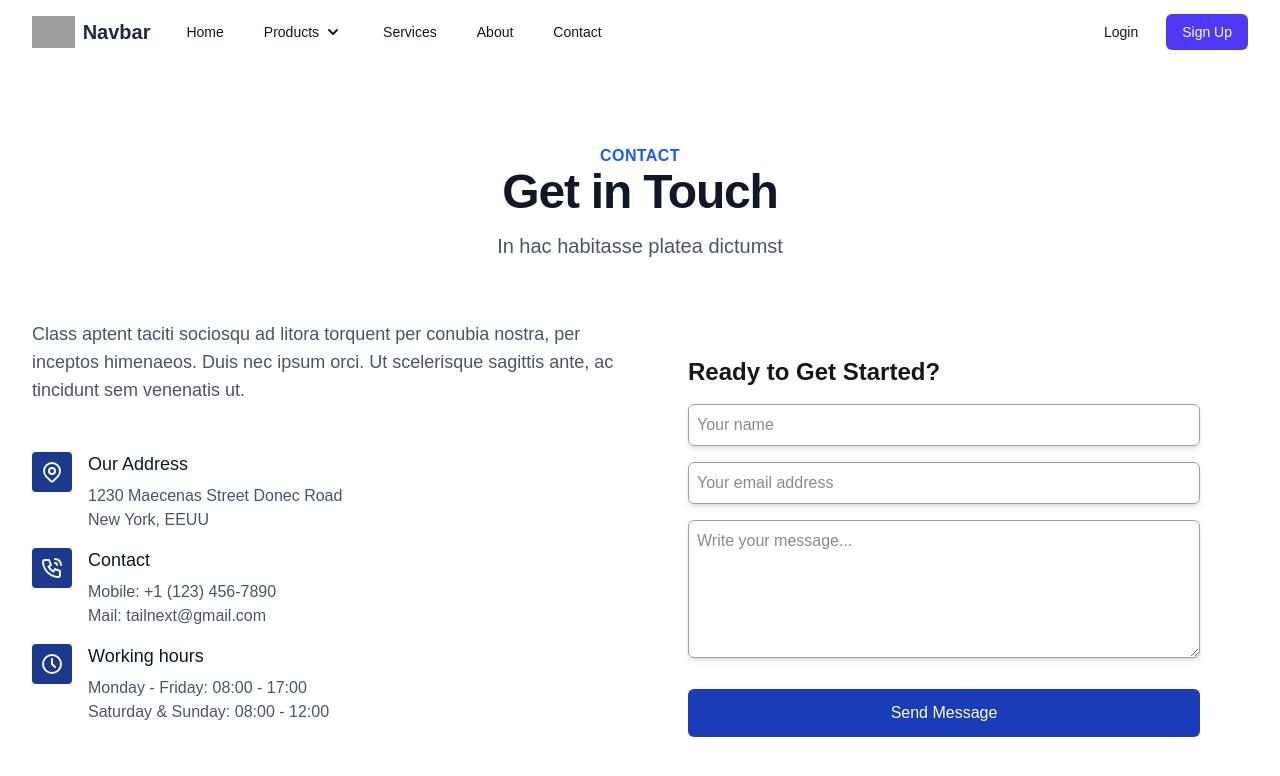
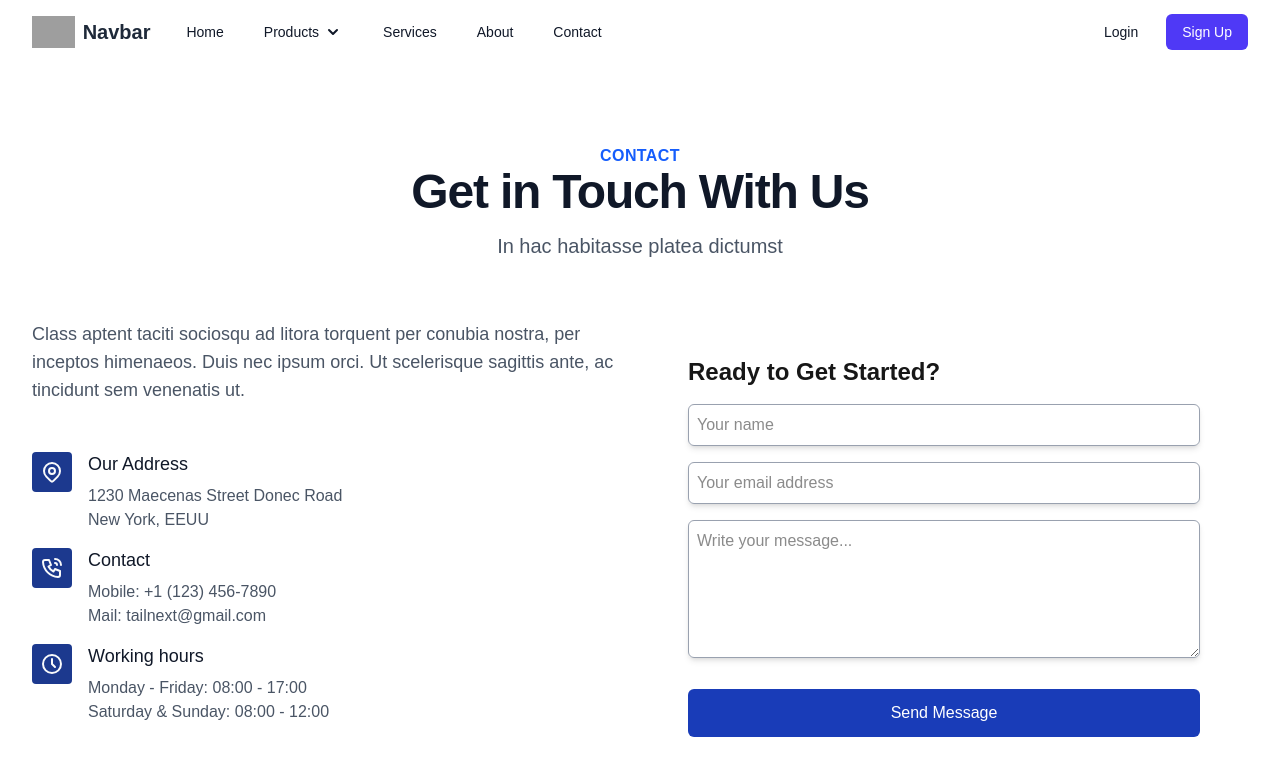
Before and after one commit to MaharjanGagan2057/Learning-Management-System, a Next.js app: page /Contact in a window 1280 px wide. Shown: the top 776 px of the page. Built offline with nearby package versions, Linux system fonts and the light colour scheme; grey boxes are pictures that could not be loaded.

Commit message:
contact page

```diff
--- a/src/app/Contact/page.tsx
+++ b/src/app/Contact/page.tsx
@@ -13,7 +13,7 @@ function contact ()  {
           Contact
         </p>
         <h2 className="font-heading mb-4 font-bold tracking-tight text-gray-900 dark:text-white text-3xl sm:text-5xl ">
-          Get in Touch
+          Get in Touch With Us
         </h2>
         <p className="mx-auto mt-4 max-w-3xl text-xl text-gray-600 dark:text-slate-400">In hac habitasse platea
           dictumst
```
